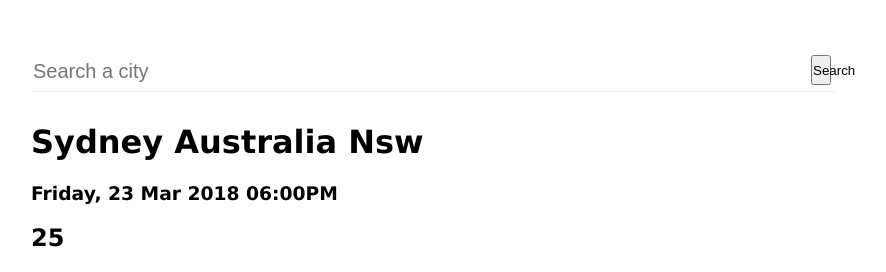
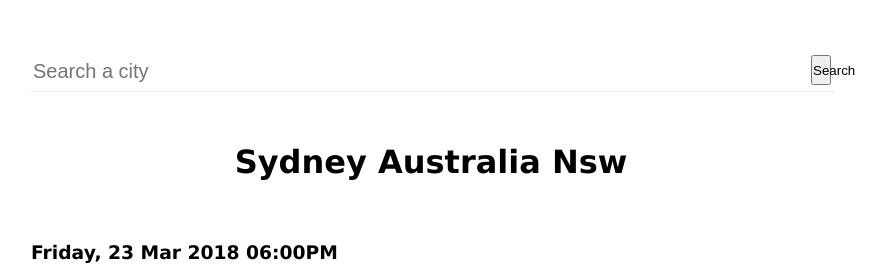
Before and after one commit to gbbrambila/weather-forecast-challenge, a React app: page / in a window 1280 px wide. Shown: the top 272 px of the page, without its empty margins (209-1095 px from the left). Built offline with nearby package versions, Linux system fonts and the light colour scheme.

Commit message:
Added CurrentLocationComponent.scss

```diff
--- a/src/components/weather-component/current-location/CurrentLocationComponent.js
+++ b/src/components/weather-component/current-location/CurrentLocationComponent.js
@@ -1,4 +1,5 @@
 import React, { Component } from 'react'
+import './CurrentLocationComponent.scss'
 
 class CurrentLocationComponent extends Component {
     render() {
--- /dev/null
+++ b/src/components/weather-component/current-location/CurrentLocationComponent.scss
@@ -0,0 +1,5 @@
+.current-location {
+    width: 100%;
+    text-align:center;
+    padding: 20px 0;
+}
```
